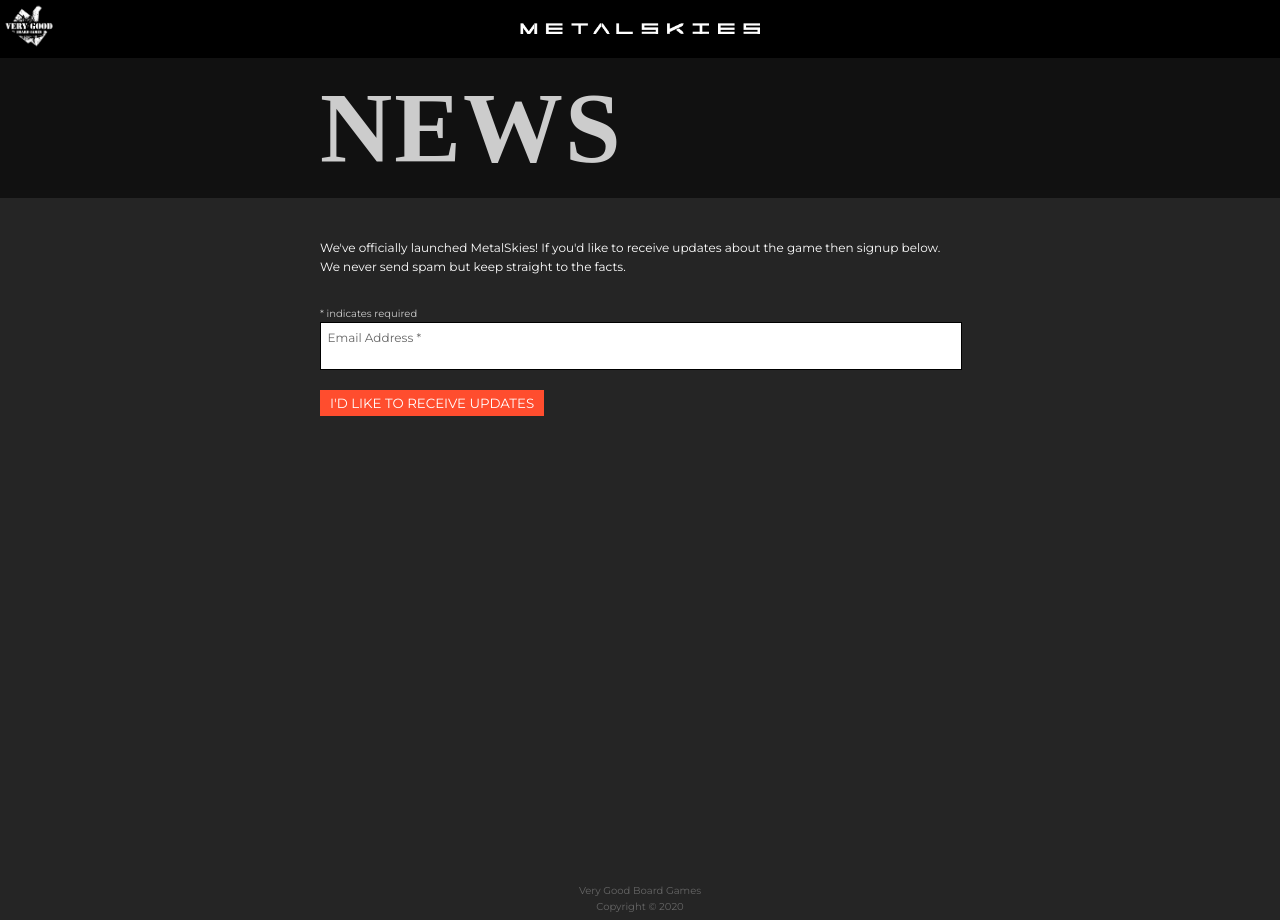
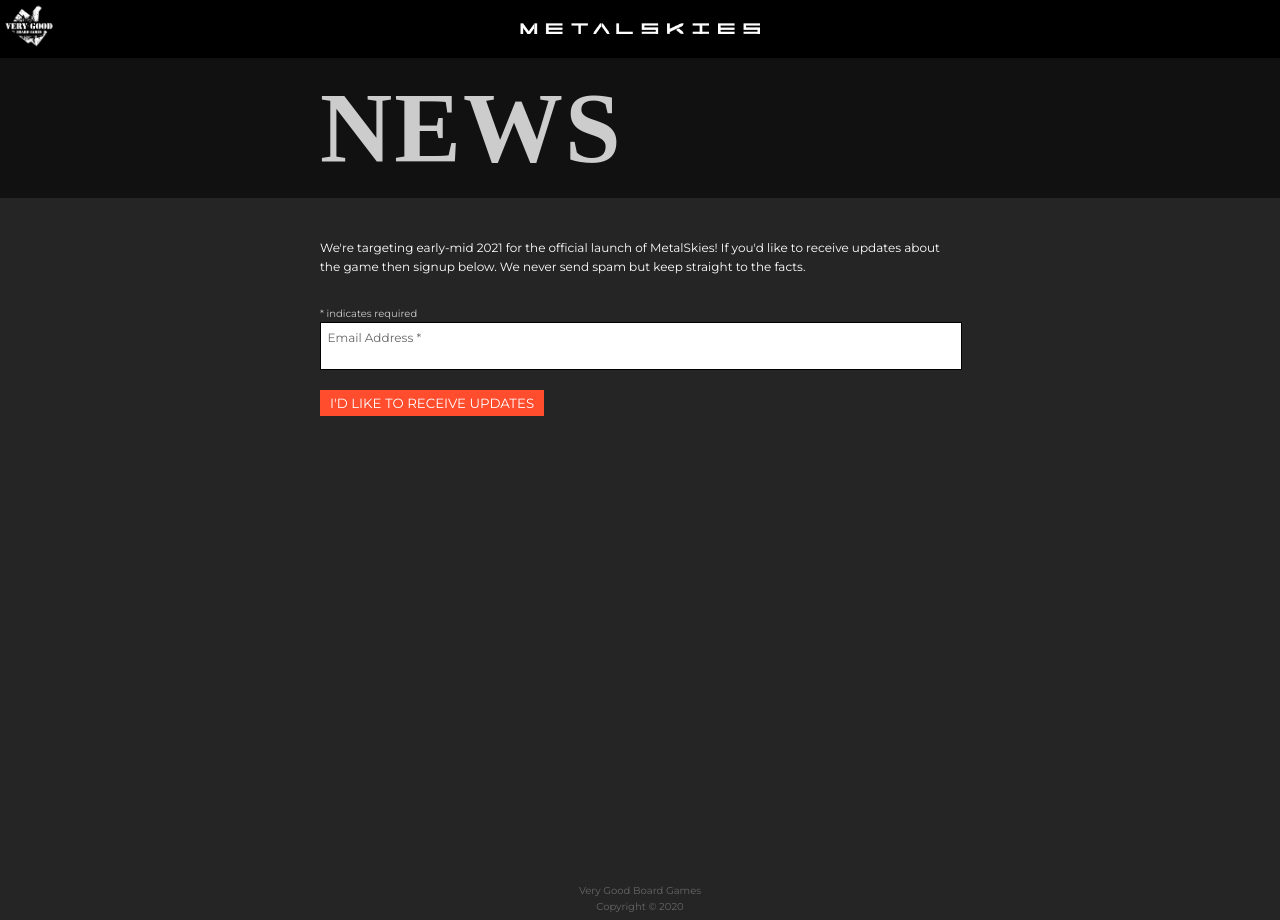
Before and after one commit to mdegoes/vgbg, a Jekyll site: the page built from news.md, in a window 1280 px wide. Built offline with Jekyll 4.4.1, drawn with Linux system fonts in a browser that asks for light colours; some web fonts are replaced.

Commit message:
Site Update

```diff
--- a/news.md
+++ b/news.md
@@ -4,7 +4,7 @@ title: News
 permalink: /news/
 ---
 
-<p>We've officially launched MetalSkies! If you'd like to receive updates about the game then signup below. We never send spam but keep straight to the facts.</p>
+<p>We're targeting early-mid 2021 for the official launch of MetalSkies! If you'd like to receive updates about the game then signup below. We never send spam but keep straight to the facts.</p>
 <div class="full-form">
 	{%- include mailchimp-signup.html -%}
 </div>
```
